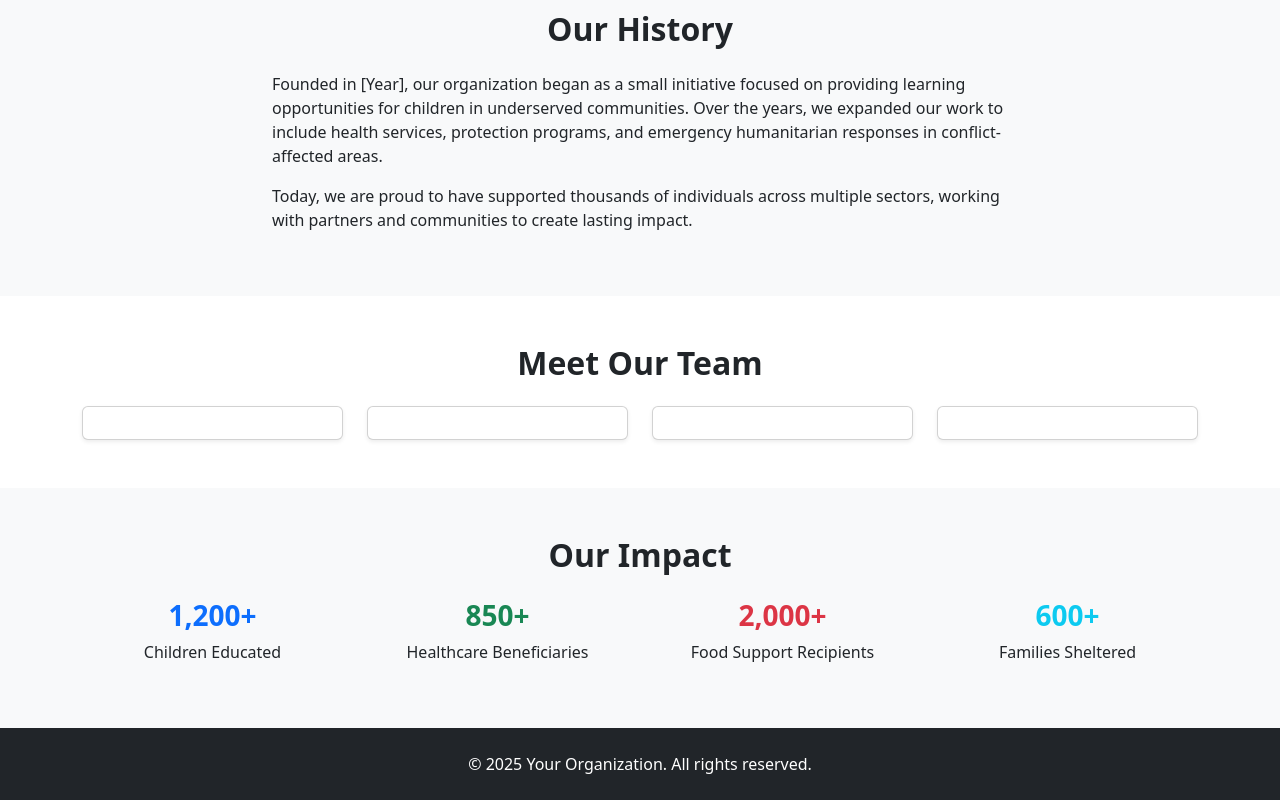
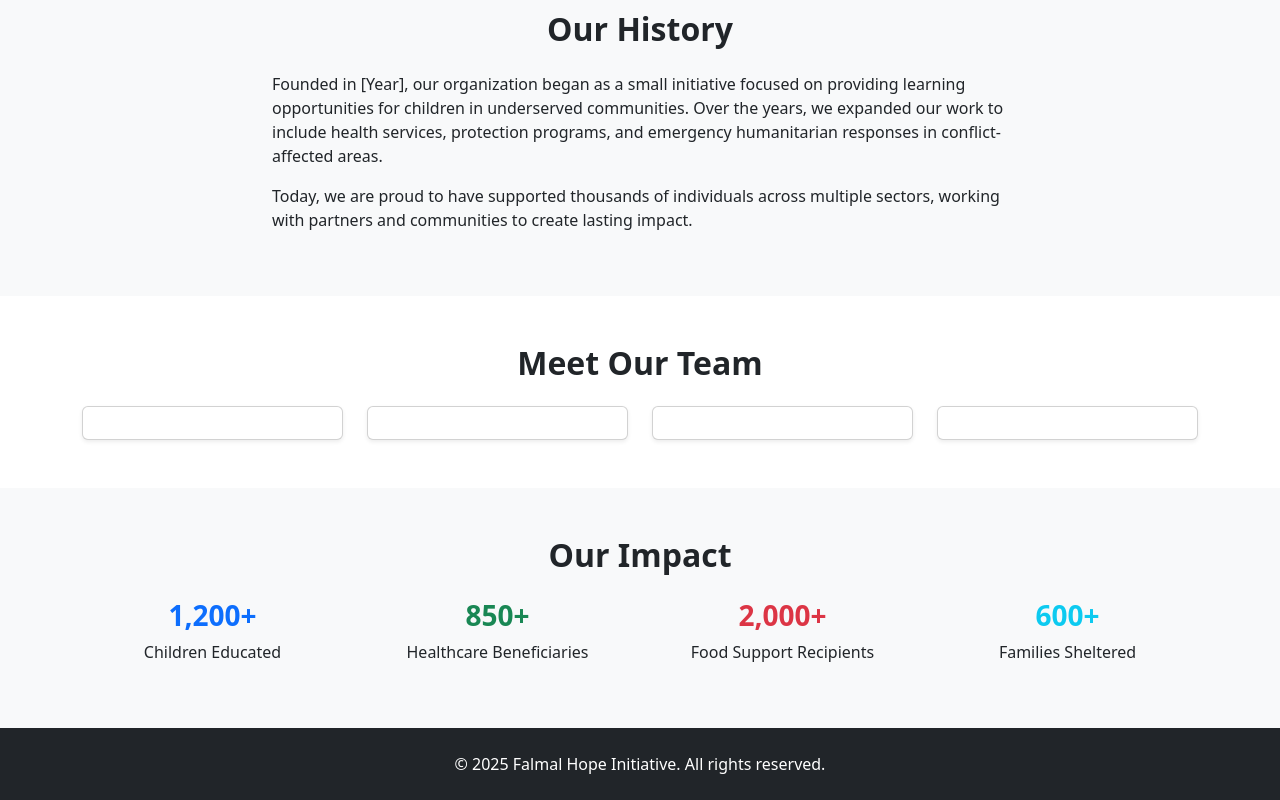
Before and after one commit to abbk1/famhi, a plain HTML site: page about.html in a window 1280 px wide. Shown: the part 1134-1934 px from the top of the page. Drawn offline with nearby package versions, Linux system fonts and the light colour scheme.

Commit message:
Footer Update

```diff
--- a/about.html
+++ b/about.html
@@ -272,7 +272,7 @@
 
     <!-- Footer -->
     <footer class="bg-dark text-white text-center py-4">
-        <p class="mb-0">&copy; 2025 Your Organization. All rights reserved.</p>
+        <p class="mb-0">&copy; 2025 Falmal Hope Initiative. All rights reserved.</p>
     </footer>
 
     <script src="https://cdn.jsdelivr.net/npm/bootstrap@5.3.2/dist/js/bootstrap.bundle.min.js"></script>
```
Also changed, not shown: competence.html (+1 -1 lines), contact.html (+1 -1 lines), donate.html (+1 -1 lines), index.html (+1 -1 lines).
